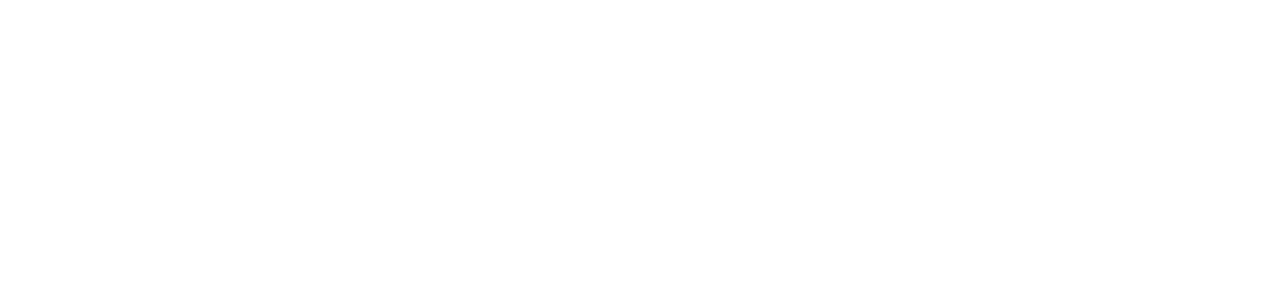
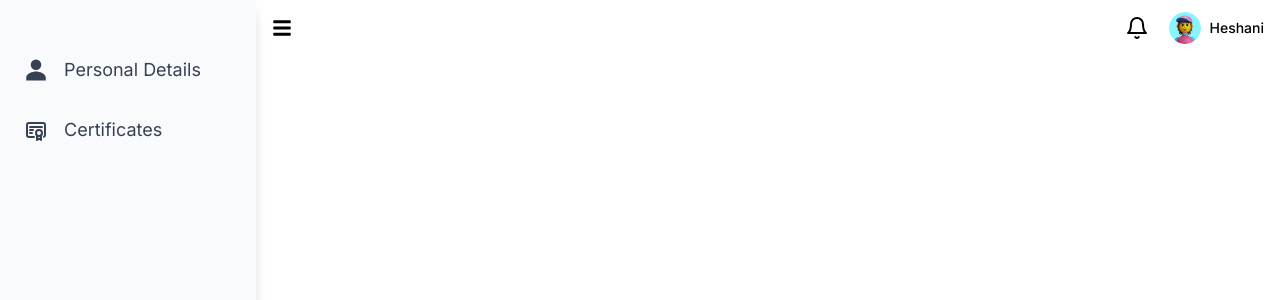
Before and after one commit to DESHANISIRIWARDHANA/Replacement-of-sports-certificates, a React (Vite) app in the folder frontend/: page /certificate in a window 1280 px wide. Before the commit this address had no page. Shown: the top 300 px of the page. Built offline with nearby package versions, Linux system fonts and the light colour scheme.

Commit message:
sidebar created

```diff
--- a/frontend/package.json
+++ b/frontend/package.json
@@ -13,6 +13,7 @@
     "@tailwindcss/vite": "^4.0.3",
     "react": "^19.0.0",
     "react-dom": "^19.0.0",
+    "react-icons": "^5.4.0",
     "react-router-dom": "^7.1.5",
     "tailwindcss": "^4.0.3"
   },
--- a/frontend/src/App.jsx
+++ b/frontend/src/App.jsx
@@ -1,6 +1,7 @@
 import './App.css'
 import { BrowserRouter, Routes, Route } from "react-router-dom";
 import Home from './pages/Home';
+import Certificate from './pages/requestCertificates/Certificate';
 // import Navbar from './components/Navbar';
 
 function App() {
@@ -11,6 +12,7 @@
       {/* <Navbar /> */}
       <Routes>
         <Route path="/" element={<Home />} />
+        <Route path="/certificate" element={<Certificate />} />
       </Routes>
       </BrowserRouter>
     </>
--- /dev/null
+++ b/frontend/src/pages/requestCertificates/Certificate.jsx
@@ -0,0 +1,19 @@
+import  {useState} from "react";
+import Sidebar from "./Sidebar";
+import Dashboard from "./Dashboard";
+
+function Certificate() {
+
+  const [sidebarToggle, setSidebarToggle] = useState(false);
+  return (
+    <div className="flex">
+      <Sidebar sidebarToggle={sidebarToggle} />
+      <Dashboard
+        sidebarToggle={sidebarToggle}
+        setSidebarToggle={setSidebarToggle}
+      />
+    </div>
+  );
+}
+
+export default Certificate;
--- /dev/null
+++ b/frontend/src/pages/requestCertificates/Dashboard.jsx
@@ -0,0 +1,22 @@
+/* eslint-disable react/prop-types */
+
+import Sidebar from "./Sidebar";
+import Navbar from "./Navbar";
+
+
+function Dashboard({ sidebarToggle, setSidebarToggle }) {
+  return (
+    <div className="flex w-full">
+      <Sidebar sidebarToggle={sidebarToggle} />
+
+      <div className={`${sidebarToggle ? "" : "ml-64"} flex-1`}>
+        <Navbar
+          sidebarToggle={sidebarToggle}
+          setSidebarToggle={setSidebarToggle}
+        />
+      </div>
+    </div>
+  );
+}
+
+export default Dashboard
--- /dev/null
+++ b/frontend/src/pages/requestCertificates/Navbar.jsx
@@ -0,0 +1,42 @@
+/* eslint-disable react/prop-types */
+
+import { FaBars } from "react-icons/fa";
+import { FiBell } from "react-icons/fi";
+import profile from "../../assets/images/profile.png";
+
+
+function Navbar({ sidebarToggle, setSidebarToggle }) {
+
+
+  return (
+    <div>
+      <div className="px-4  py-3 flex justify-between items-center ">
+        <div className="flex items-center text-xl">
+          <FaBars
+            className="mr-4 cursor-pointer"
+            onClick={() => setSidebarToggle(!sidebarToggle)}
+          />
+
+          <button className="p-1 focus:outline-none flex items-center "></button>
+        </div>
+
+        <div className="flex items-center gap-x-5">
+          <FiBell className="w-6 h-6" />
+
+          <div className="relative">
+            <button className="flex items-center gap-2 focus:outline-none">
+              <img
+                src={profile}
+                alt="User"
+                className="w-8 h-8 rounded-full object-cover "
+              />
+              <span className="text-sm font-medium">Heshani</span>
+            </button>
+          </div>
+        </div>
+      </div>
+    </div>
+  );
+}
+
+export default Navbar
--- /dev/null
+++ b/frontend/src/pages/requestCertificates/Sidebar.jsx
@@ -0,0 +1,44 @@
+/* eslint-disable react/prop-types */
+
+import { IoPersonSharp } from "react-icons/io5";
+import { TbCertificate } from "react-icons/tb";
+
+function Sidebar({ sidebarToggle }) {
+
+  const sideberItems = [
+    {
+      label: "Personal Details",
+      icon: <IoPersonSharp className="w-6 h-6" />,
+      route: "/",
+    },
+    {
+      label: "Certificates",
+      icon: <TbCertificate className="w-6 h-6" />,
+    },
+  ];
+
+
+
+  return (
+    <div
+      className={`${
+        sidebarToggle ? "hidden" : "block"
+      } w-64 bg-gray-50 fixed h-full px-6 py-4 shadow-lg`}
+    >
+      <div className="my-6 text-center">
+        <ul className="mt-10 space-y-8">
+          {sideberItems.map((item, index) => (
+            <li key={index} className="relative">
+              <div className="flex items-center space-x-4 text-gray-700">
+                {item.icon}
+                <span className="text-lg">{item.label}</span>
+              </div>
+            </li>
+          ))}
+        </ul>
+      </div>
+    </div>
+  );
+}
+
+export default Sidebar
```
Also changed, not shown: frontend/src/assets/images/profile.png (added), 1 other file (tests, documents, lock files or other folders).
